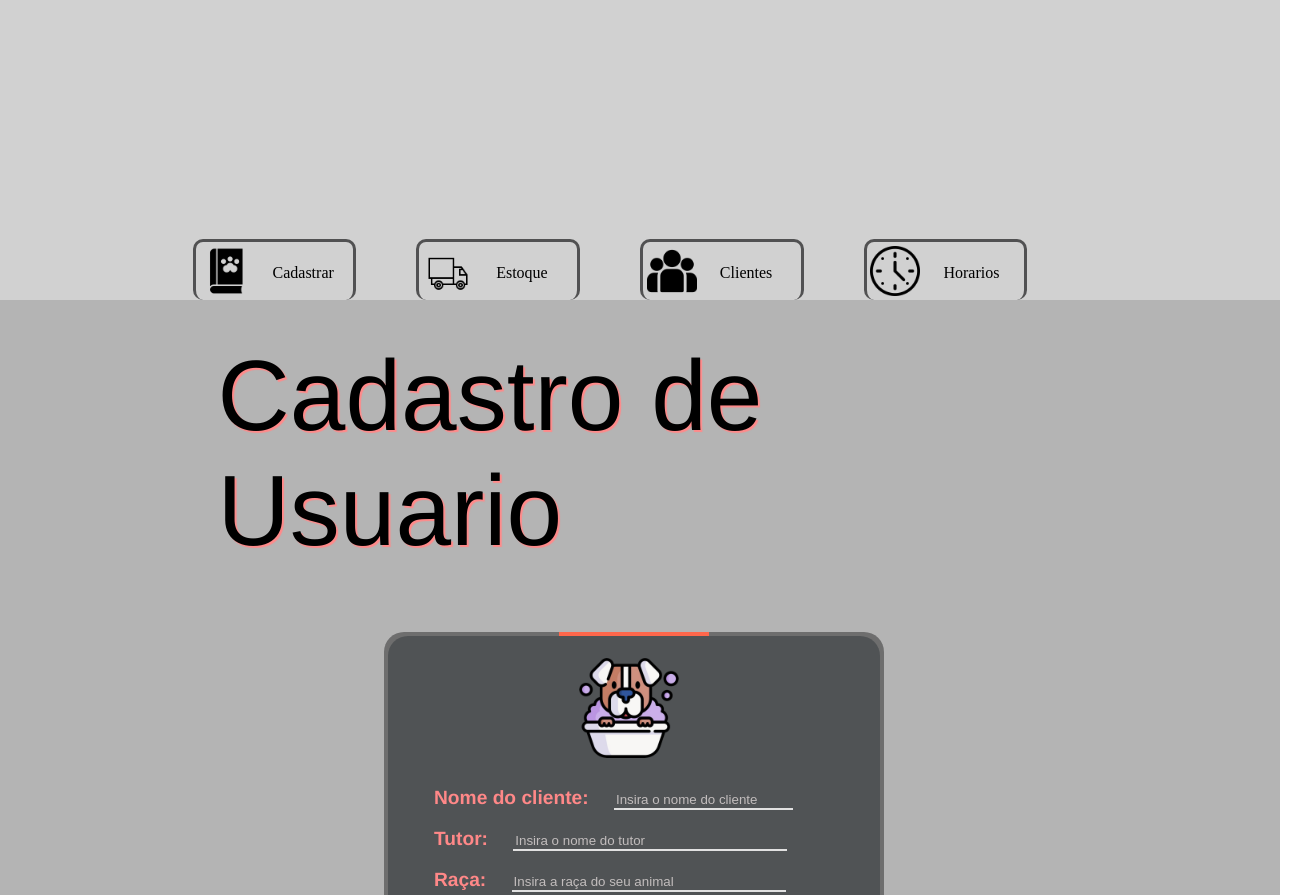
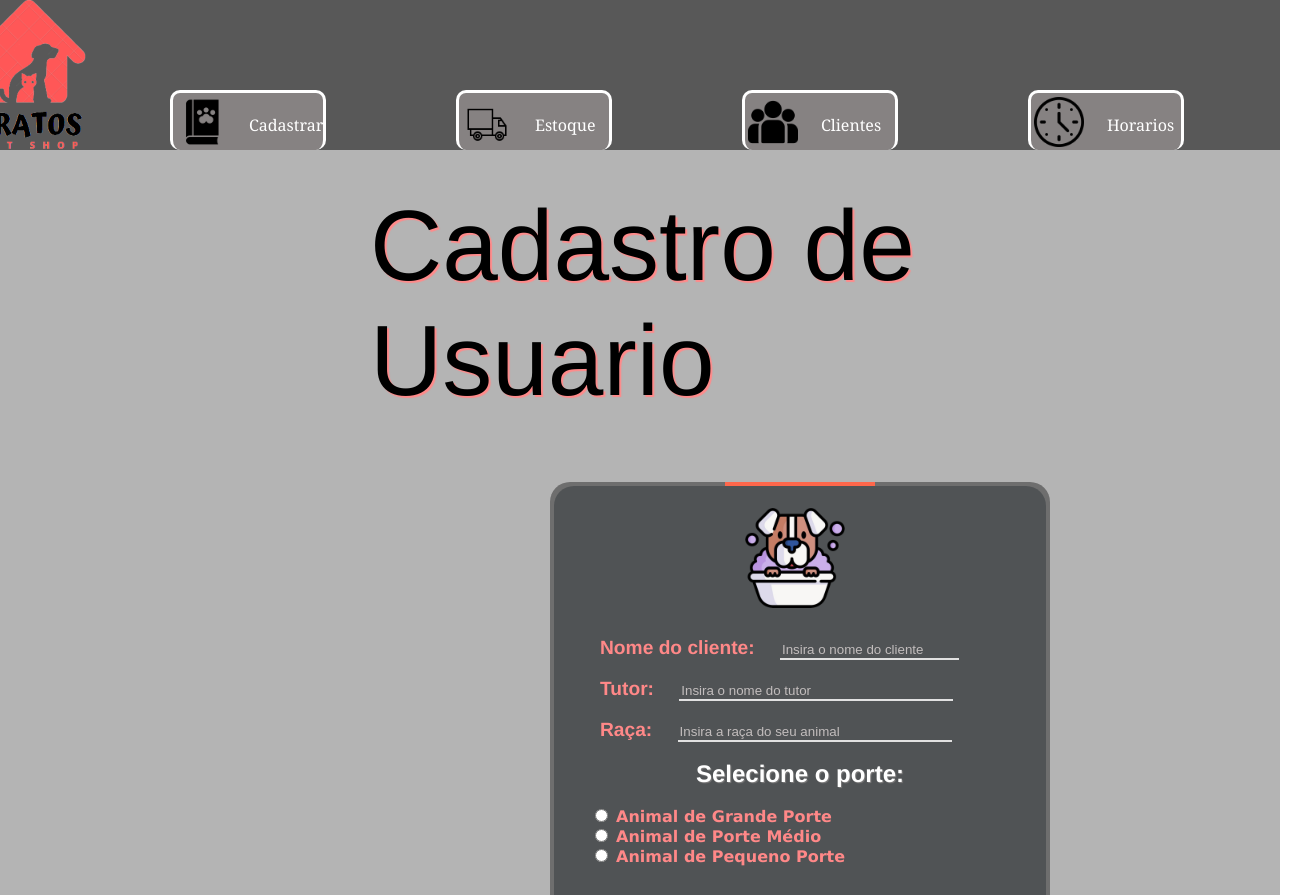
Before and after one commit to TonyCleriston/Kratos-Pet-Shop, a plain HTML site: page index.html in a window 1280 px wide. Shown: the top 895 px of the page, 1314 px wide, since content can reach past the window. Drawn offline with Linux system fonts and the light colour scheme.

Commit message:
Add files via upload

```diff
--- a/design.css
+++ b/design.css
@@ -4,8 +4,8 @@ body {
 
 nav {
     width: 100%;
-    height: 300px;
-    background-color: rgb(209, 209, 209);
+    height: 150px;
+    background-color: rgb(88, 88, 88);
     display:flex;
     align-items: flex-end;
     justify-content: center;
@@ -25,12 +25,15 @@ nav {
 .botoes {
     width: 150px;
     height: 50px;
-    margin-right: 60px;
-    border-top: 3px solid rgb(81, 81, 82);
-    border-left: 3px solid rgb(81, 81, 82);
-    border-right:3px solid rgb(81, 81, 82) ;
+    color: #fff;
+   background-color: rgb(134, 130, 130);
+    margin-right: 130px;
+    border-top: 3px solid rgb(255, 255, 255);
+    border-left: 3px solid rgb(255, 255, 255);
+    border-right:3px solid rgb(255, 255, 255) ;
     border-radius: 10px;
     padding: 0.3%;
+    font-family: Georgia, 'Times New Roman', Times, serif;
     display: flex;
     align-items: center;
     cursor: pointer;
@@ -63,7 +66,15 @@ form {
 
 .Titulo {
     width: 900px;
-    margin-left:17%;
+    margin-left:380px;
+    font-size: 100px;
+    margin-top: 3%;
+    font-family:'Franklin Gothic Medium', 'Arial Narrow', Arial, sans-serif;
+    text-shadow: 2px 2px 1px rgb(255, 138, 138);
+}
+.Titulo1 {
+    width: 900px;
+    margin-left:370px;
     font-size: 100px;
     margin-top: 3%;
     font-family:'Franklin Gothic Medium', 'Arial Narrow', Arial, sans-serif;
@@ -122,7 +133,7 @@ table{
     height: 650px;
     background-color: rgb(110, 110, 110);
     border-radius: 20px;
-    margin-left: 30%;
+    margin-left: 550px;
     margin-top: 5%;
     position: relative;
     overflow: hidden;
@@ -186,6 +197,7 @@ table{
     width: 40%;
 
    }
+
    #serv {
     font-size: x-large;
     text-shadow: 1px 1px 1px rgb(126, 125, 125);
--- a/index.html
+++ b/index.html
@@ -21,6 +21,9 @@
 </head>
 <body>
     <nav>
+        <img src="logokratos-removebg-preview.png" style="">
+        <div class="bts" style="display: flex; margin-left: 80px;">
+
      <div class="botoes" onclick="cadastro()">
         <img src="pawprint.png" id="bt">
         <a>Cadastrar</a>
@@ -37,11 +40,12 @@
         <img src="clock.png" id="bt">
         <a>Horarios</a>
      </div>
+    </div>
     </nav>
     <div class="telacadastro">
         <form>
             <div class="">
-            <div class="Titulo">Cadastro de Usuario</div>
+            <div class="Titulo1">Cadastro de Usuario</div>
         </div>
        <div class="form">
         <div class="caixa">
@@ -104,9 +108,9 @@
             </div> <br>
             <div class="horario">
                 <label for="horario" id="hor"><strong>Horario:</strong></label>
-                <input name="horario" list="aba-contato" id="holder" placeholder="Horario de Frequencia">
+                <input name="horario" list="aba-contato1" id="holder" placeholder="Horario de Frequencia">
 
-                <datalist id="aba-contato">
+                <datalist id="aba-contato1">
                     <option value="14:00">
                         <option value="15:00">
                             <option value="16:00">
@@ -127,7 +131,7 @@
     <div class="telahorario">
 
         <div class="">
-                <div class="Titulo">Horários e Serviçõs</div>
+                <div class="Titulo">Horários e Serviços</div>
             </div>
          <br>
         <h2 align="center" style="color: rgb(255, 92, 92); font-family: 'Franklin Gothic Medium', 'Arial Narrow', Arial, sans-serif; font-size: xx-large; "><strong>
@@ -224,14 +228,13 @@
         </table>
        <div class="date" style="display: flex; margin-left: 45%; margin-top: 4%; width: 20%;">
         <input type="date" style="width: 150px; height: 30px;">
-        <img src="calendario.png">
        </div>
-      <div class="editar" style="display: flex; width: 430px; height: 50px; background-color:white; margin-left: 34%; margin-top: 4px;border: 2px solid rgb(0, 0, 0);" >
+      <div class="editar" style="display: flex; width: 430px; height: 50px; background-color:white; margin-left: 575px; margin-top: 4px;border: 2px solid rgb(0, 0, 0);" >
           <a style="color: black; font-family: 'Franklin Gothic Medium', 'Arial Narrow', Arial, sans-serif; margin-top: 15px;font-size: large; width: 70px;">Arquivo</a>
           <a style="color: black; font-family: 'Franklin Gothic Medium', 'Arial Narrow', Arial, sans-serif; margin-top: 15px;font-size: large; width: 70px;">Imprimir</a>
           <a style="color: black; font-family: 'Franklin Gothic Medium', 'Arial Narrow', Arial, sans-serif; margin-top: 15px;font-size: large; width: 70px;">Ajuda</a>
       </div>
-      <div class="pets" style="display: flex; flex-direction: column; width: 430px; height: 400px; background-color:white; margin-left: 34%; margin-top: 4px;border: 2px solid rgb(0, 0, 0);">
+      <div class="pets" style="display: flex; flex-direction: column; width: 430px; height: 400px; background-color:white; margin-left: 575px; margin-top: 4px;border: 2px solid rgb(0, 0, 0);">
         <div style="display: flex; margin-top: 10%; width: 430px; height: 60px;">
         <a style="color: black; font-size: x-large; padding-top: 10px; margin-left: 40px;"><strong>15:00</strong></a>
         <a style="margin-left: 70px;width: 140px; height: 30px; border: 2px solid rgb(0, 0, 0); border-radius: 30px;  padding-left: 60px; padding-top: 13px;"><strong>Kratos Dog</strong></a>
```
Also changed, not shown: logokratos-removebg-preview.png (added).
